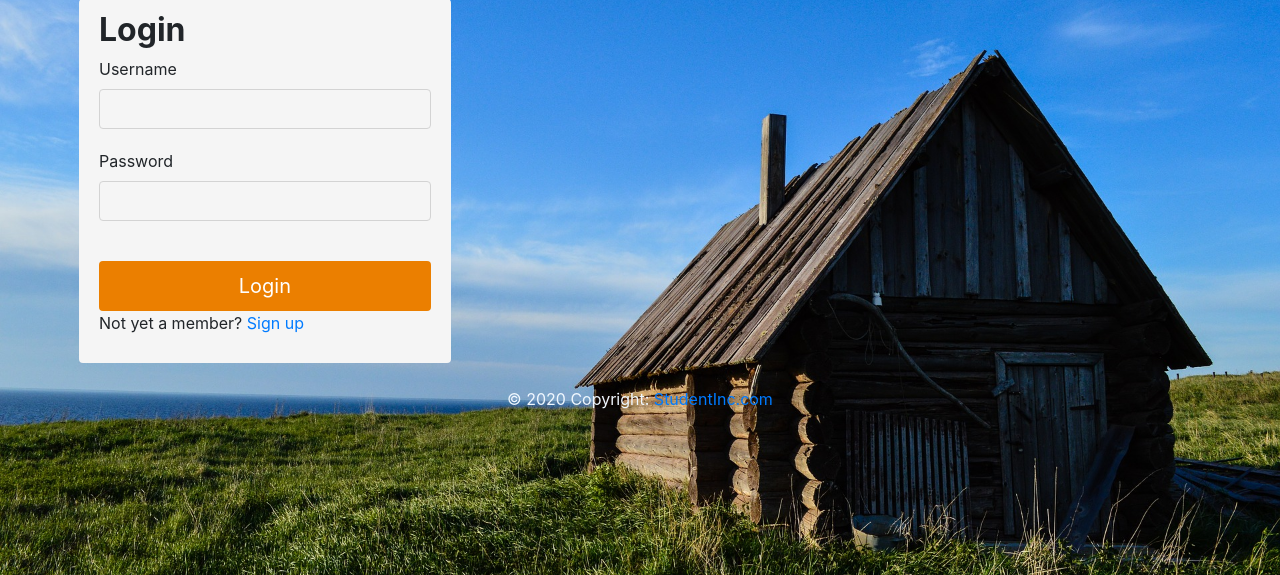
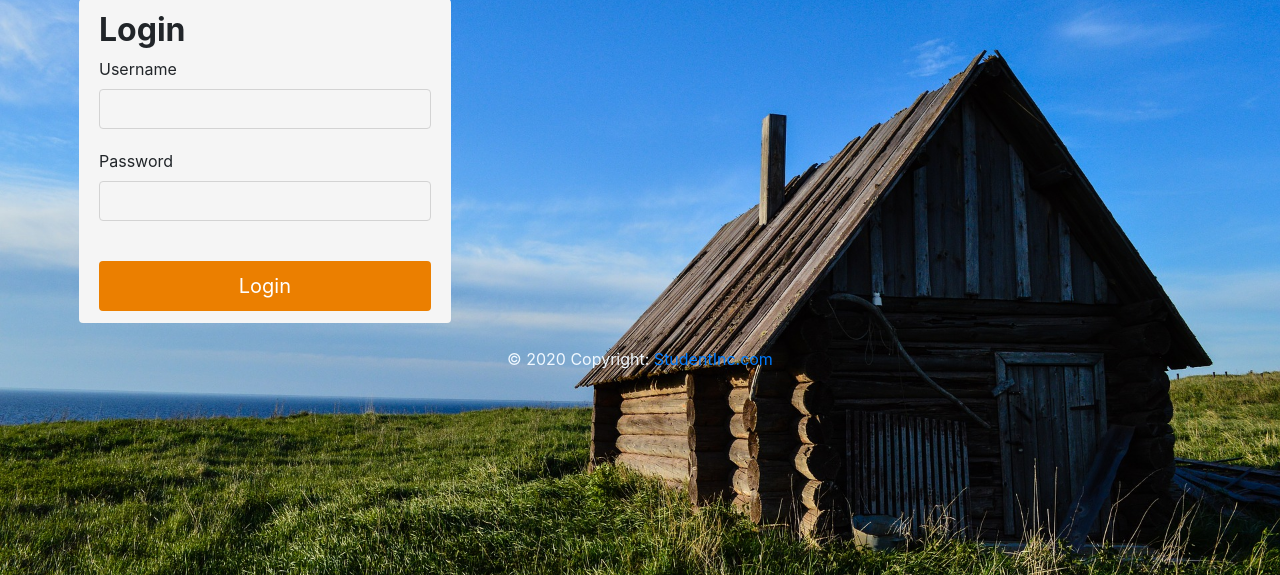
Before and after one commit to Lirppis/GadgetShop, a PHP site: page /GadgetShop/login.php in a window 1280 px wide. Shown: the part 109-684 px from the top of the page. Run offline with PHP 8.4, Linux system fonts and the light colour scheme.

Commit message:
Update login.php

```diff
--- a/login.php
+++ b/login.php
@@ -32,7 +32,7 @@ English  Finnish
   		<button type="submit" class="btn" name="login_user">Login</button>
   	</div>
   	<p>
-  		Not yet a member? <a href="register.php">Sign up</a>
+
   	</p>
   </form>
 </div>
```
